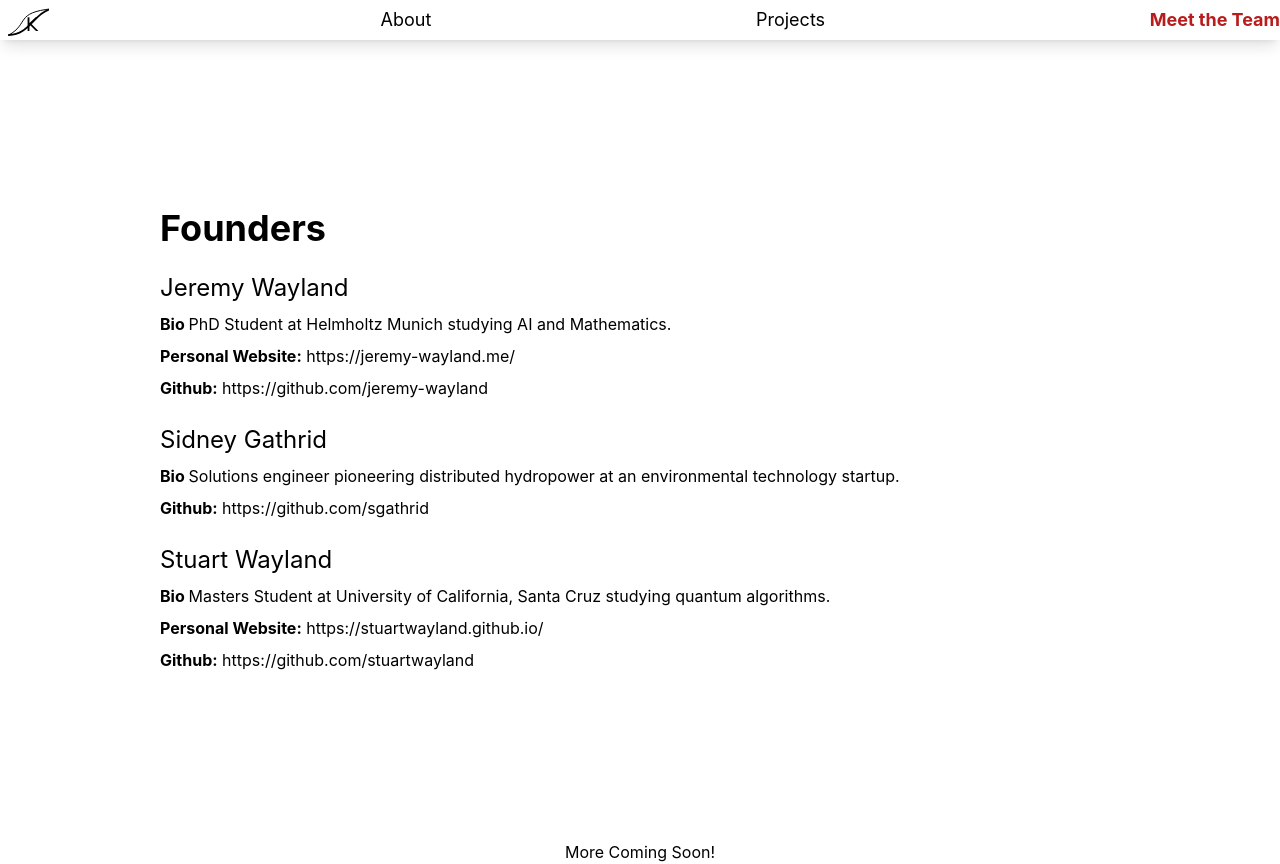
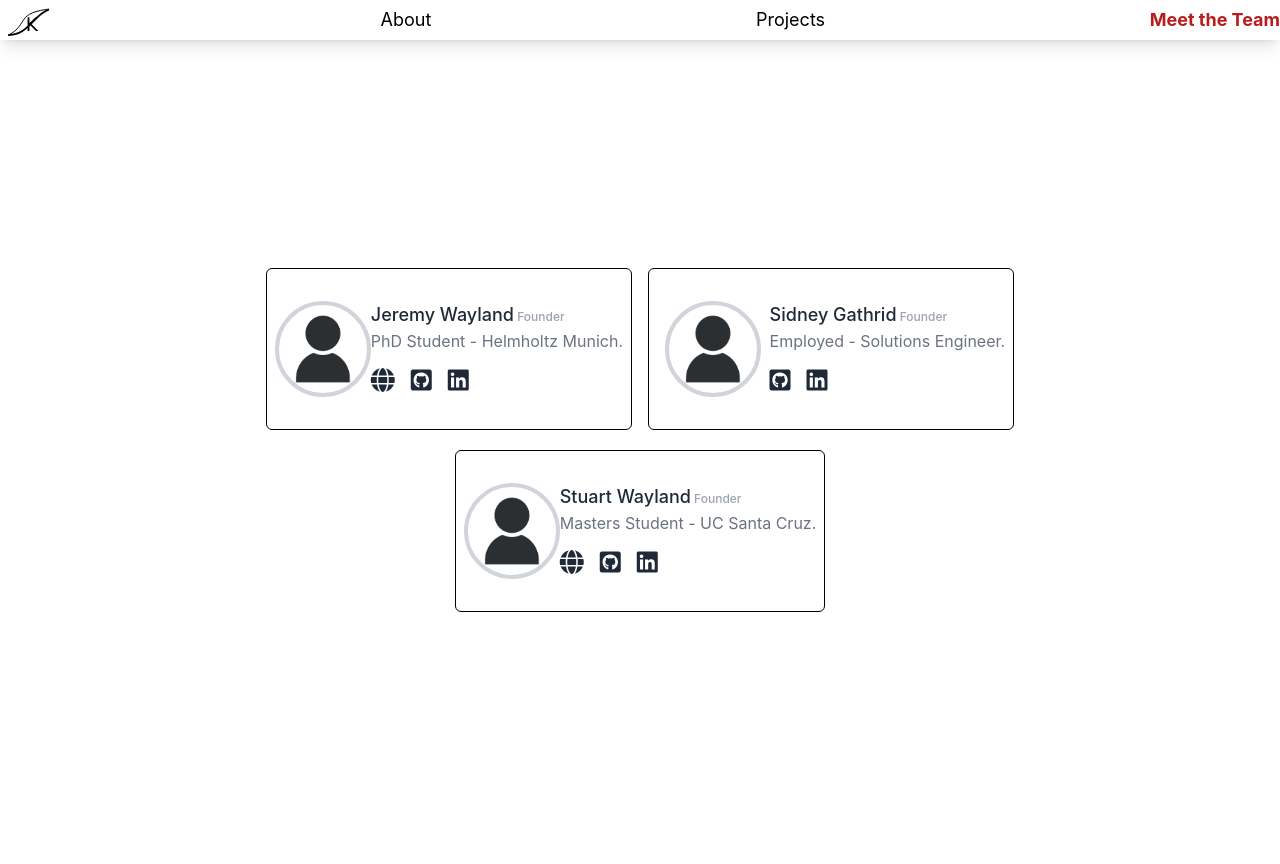
Before and after one commit to Krv-Analytics/krv, a Next.js app: page /team in a window 1280 px wide. After the commit the page ends 840 px from the top, so only its background shows below. Built offline with nearby package versions, Linux system fonts and the light colour scheme.

Commit message:
Adding card to Meet the team (#12)
* Adding card to Meet the team

* Adding same size grid

* touch ups on card layout

---------

Co-authored-by: Stuart Wayland <stuartwayland@ucsb.edu>

```diff
--- a/pages/index.js
+++ b/pages/index.js
@@ -21,6 +21,9 @@ export default function Home() {
       </div>
       </main>
       </div>
+      <footer className=" text-center text-black">
+        More Coming Soon!
+      </footer>
     </div>
   )
 }
--- a/pages/team.js
+++ b/pages/team.js
@@ -1,5 +1,7 @@
 import Head from 'next/head'
 import Link from 'next/link';
+import Card from '../src/components/card'
+import React from 'react';
 
 const Team = () => {
     return (
@@ -9,47 +11,47 @@ const Team = () => {
         <meta name="team" content="Meet the Team" />
         <link rel="icon" href="/icon.png"/>
       </Head>
-      <div class="flex flex-col justify-center items-start h-screen">
-      <h1 class="text-black ml-40 text-4xl font-bold mr-40">Founders</h1>
 
 
+      <div class="min-h-screen flex flex-col justify-center items-center">
+  <div class="grid grid-cols-2 gap-4">
+    <div>
+      <Card
+        name="Jeremy Wayland"
+        image="/place_holder.png"
+        description="PhD Student - Helmholtz Munich."
+        githubUrl="https://github.com/jeremy-wayland"
+        linkedInUrl="https://www.linkedin.com/in/jeremy-wayland/"
+        websiteUrl="https://jeremy-wayland.me/"
+      ></Card>
+    </div>
+    <div>
+      <Card
+        name="Sidney Gathrid"
+        image="/place_holder.png"
+        description="Employed - Solutions Engineer."
+        githubUrl="https://github.com/sgathrid"
+        linkedInUrl="https://www.linkedin.com/in/sidney-gathrid-783a3b229/"
+      ></Card>
+    </div>
+  </div>
+  <div>
+  <div class= "mt-4 sm:mt-3 md:mt-4 lg:mt-5">
 
-      {/* Jeremy  */}
-      <h2 class="text-black ml-40 mt-6 mr-40 text-2xl">Jeremy Wayland</h2>
-      <p class="text-black ml-40 mt-2 mr-40 text-m">
-      <span class="font-bold">Bio </span> PhD Student at Helmholtz Munich studying AI and Mathematics.
-      </p>
-      <p class="text-black ml-40 mt-2 mr-40 text-m">
-      <span class="font-bold"> Personal Website:</span> <Link href="https://jeremy-wayland.me/"> https://jeremy-wayland.me/</Link>
-      </p>
-      <p class="text-black ml-40 mt-2 mr-40 text-m">
-      <span class="font-bold"> Github:</span>  <Link href="https://github.com/jeremy-wayland"> https://github.com/jeremy-wayland</Link>
-      </p>
-       {/* Sidney */}
+      <Card
+        name="Stuart Wayland"
+        image="/place_holder.png"
+        description="Masters Student - UC Santa Cruz."
+        githubUrl="https://github.com/stuartwayland"
+        linkedInUrl="https://www.linkedin.com/in/stuart-wayland-96b621253/"
+        websiteUrl="https://stuartwayland.github.io/"
+        imageClasses="mx-auto"
+      ></Card>
+    </div>
+  </div>
+</div>
 
-
-
-      <h2 class="text-black ml-40 mt-6 mr-40 text-2xl">Sidney Gathrid</h2>
-      <p class="text-black ml-40 mt-2 mr-40 text-m">
-      <span class="font-bold">Bio </span> Solutions engineer pioneering distributed hydropower at an environmental technology startup.
-      </p>
-      <p class="text-black ml-40 mt-2 mr-40 text-m">
-      <span class="font-bold"> Github:</span> <Link href="https://github.com/sgathrid"> https://github.com/sgathrid</Link>
-      </p>
-
-      {/* Stu  */}
-      <h2 class="text-black ml-40 mt-6 mr-40 text-2xl">Stuart Wayland</h2>
-      <p class="text-black ml-40 mt-2 mr-40 text-m">
-      <span class="font-bold">Bio </span> Masters Student at University of California, Santa Cruz studying quantum algorithms.
-      </p>
-      <p class="text-black ml-40 mt-2 mr-40 text-m">
-      <span class="font-bold"> Personal Website:</span> <Link href="https://stuartwayland.github.io/"> https://stuartwayland.github.io/</Link>
-      </p>
-      <p class="text-black ml-40 mt-2 mr-40 text-m">
-      <span class="font-bold"> Github:</span> <Link href="https://github.com/stuartwayland"> https://github.com/stuartwayland</Link>
-      </p>
-      </div>
-      </main>
+</main>
     );
   };
 
--- /dev/null
+++ b/src/components/card.jsx
@@ -0,0 +1,49 @@
+import React from 'react';
+import Image from 'next/image'
+
+const Card = ({ name, image, githubUrl, linkedInUrl, websiteUrl, description}) => {
+
+if(websiteUrl)
+
+  return (
+    <><link rel="stylesheet" href="https://pro.fontawesome.com/releases/v6.0.0-beta1/css/all.css" />
+        <div class="flex py-8 px-12 md:px-2 rounded-md border border-black">
+            <img class="rounded-full border-4 border-gray-300 h-24 w-24 mx-auto" src={image} alt="" />
+            <div class="flex flex-col text-center md:text-left">
+              <div class="font-medium text-lg text-gray-800">{name}
+              <span class="text-xs text-gray-400"> Founder</span>
+              </div>
+              <div class="text-gray-500 mb-3 whitespace-nowrap">{description}</div>
+              <div class="flex flex-row gap-4 text-gray-800 my-auto text-2xl mx-auto md:mx-0">
+                <a href={websiteUrl}class="hover:cursor-pointer hover:text-red-500"><i class="fa-solid fa-globe"></i></a>
+                <a href={githubUrl} class="hover:cursor-pointer hover:text-red-500"><i class="fab fa-github-square"></i></a>
+                <a href={linkedInUrl}class="hover:cursor-pointer hover:text-red-500"><i class="fab fa-linkedin"></i></a>
+            </div>
+            </div>
+          </div></>
+  );
+
+else
+
+return (
+  <><link rel="stylesheet" href="https://pro.fontawesome.com/releases/v6.0.0-beta1/css/all.css" />
+  <div class="flex py-8 px-12 md:px-2 rounded-md border border-black">
+      <img class="rounded-full border-4 border-gray-300 h-24 w-24 mx-auto" src={image} alt="" />
+      <div class="flex flex-col text-center md:text-left">
+        <div class="font-medium text-lg text-gray-800">{name}
+        <span class="text-xs text-gray-400"> Founder</span>
+        </div>
+        <div class="text-gray-500 mb-3 whitespace-nowrap">{description}</div>
+        <div class="flex flex-row gap-4 text-gray-800 my-auto text-2xl mx-auto md:mx-0">
+          <a href={githubUrl} class="hover:cursor-pointer hover:text-red-500"><i class="fab fa-github-square"></i></a>
+          <a href={linkedInUrl}class="hover:cursor-pointer hover:text-red-500"><i class="fab fa-linkedin"></i></a>
+      </div>
+      </div>
+    </div></>
+
+)
+
+
+};
+
+export default Card;
--- a/src/components/layout.jsx
+++ b/src/components/layout.jsx
@@ -8,9 +8,6 @@ export default function Layout({ children}) {
       <div className=" content-center">
       {children}
       </div>
-      <footer className=" text-center text-black">
-        More Coming Soon!
-      </footer>
     </>
   );
 }
--- a/styles/globals.css
+++ b/styles/globals.css
@@ -29,18 +29,3 @@ a {
     /* background-image: "/example_graph.png";  */
   }
 }
-
-
-.card {
-  background-color: #f2f2f2;
-  padding: 20px;
-  text-align: center;
-  border-radius: 8px;
-  box-shadow: 0 2px 4px rgba(0, 0, 0, 0.1);
-}
-
-/* .horizontal_line {
-  margin: -30px -70px -80px;
-  border: 0;
-  border-top: 1px solid #c9c7c7;
-} */
```
Also changed, not shown: public/place_holder.png (added), 1 other file (tests, documents, lock files or other folders).
